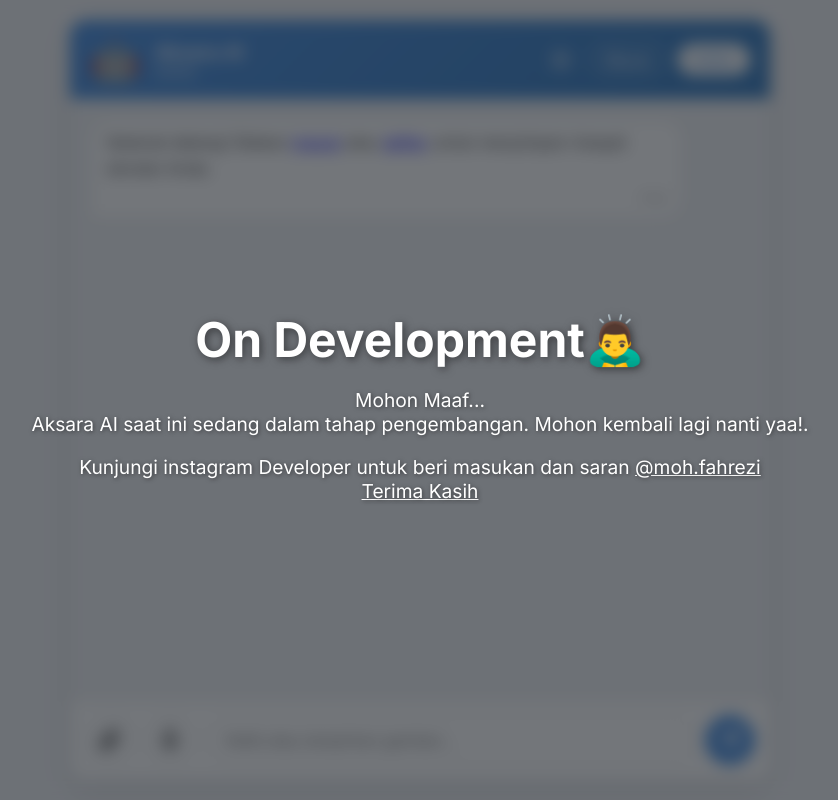
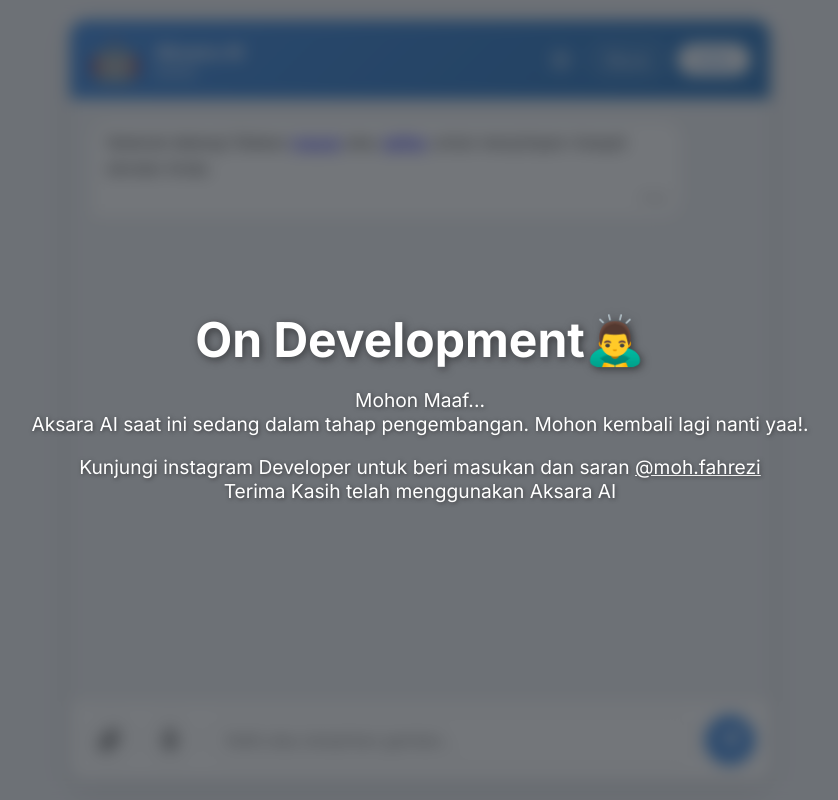
Before and after one commit to fahrezi93/chatbot-Aksara-AI, a Flask app: page / in a window 1280 px wide. Shown: the whole page, without its empty margins (220-1058 px from the left). Run offline with Flask 3, Linux system fonts and the light colour scheme; parts of the project's set-up code (start-up, migrations or seed data) failed here and were passed over; some libraries are stand-ins or nearby versions.

Commit message:
On Development

```diff
--- a/templates/chat.html
+++ b/templates/chat.html
@@ -17,7 +17,7 @@
         <div class="development-content">
             <h1>On Development🙇‍♂️</h1>
             <p>Mohon Maaf...<br> Aksara AI saat ini sedang dalam tahap pengembangan. Mohon kembali lagi nanti yaa!.</p>
-            <p>Kunjungi instagram Developer untuk beri masukan dan saran <a href="https://www.instagram.com/moh.fahrezi/" target="_blank">@moh.fahrezi <br>Terima Kasih</a></p>
+            <p>Kunjungi instagram Developer untuk beri masukan dan saran <a href="https://www.instagram.com/moh.fahrezi/" target="_blank">@moh.fahrezi</a><br>Terima Kasih telah menggunakan Aksara AI</p>
         </div>
     </div>
     <div id="welcome-screen">
```
